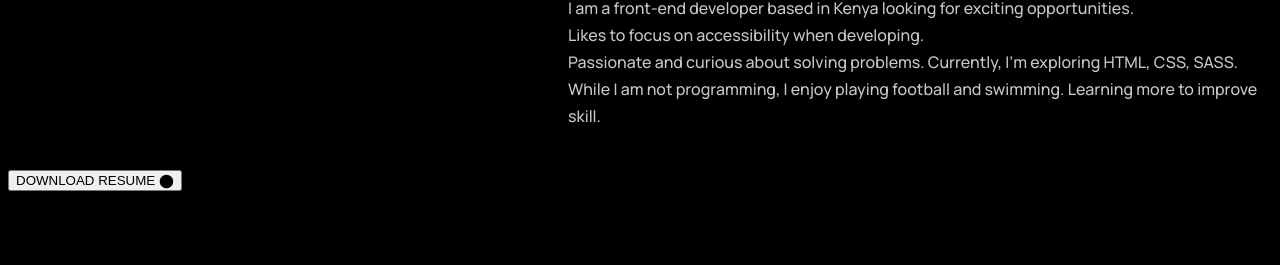
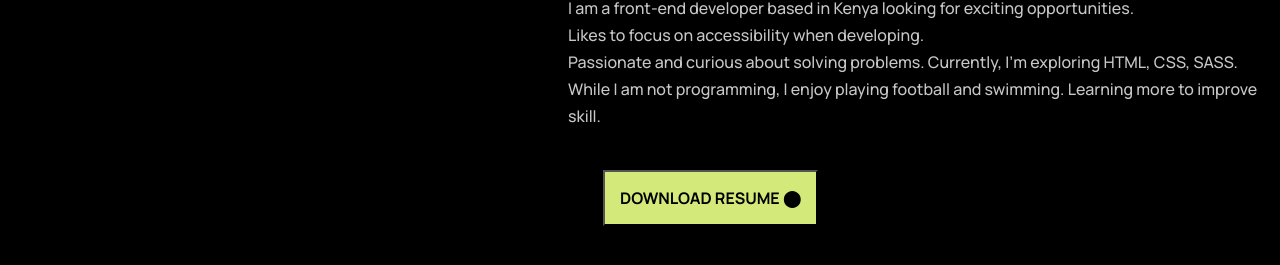
Before and after one commit to M-Saleh-N/saleh.portfolio, a plain HTML site: page aboutme.html in a window 1280 px wide. Shown: the part 263-528 px from the top of the page. Drawn offline with Linux system fonts and the light colour scheme.

Commit message:
styling the button

```diff
--- a/Styles/aboutme.css
+++ b/Styles/aboutme.css
@@ -96,3 +96,13 @@ body .navbar h2 {
     font-size: 16px;
     font-weight: 500;
   }
+
+  .contact-me {
+    font-family: "Manrope", sans-serif;
+    font-size: 16px;
+    font-weight: 700;
+    background-color: #d3e97a;
+    gap: 2px;
+    margin-left: 595px;
+    padding: 15px 15px;
+  }
```
